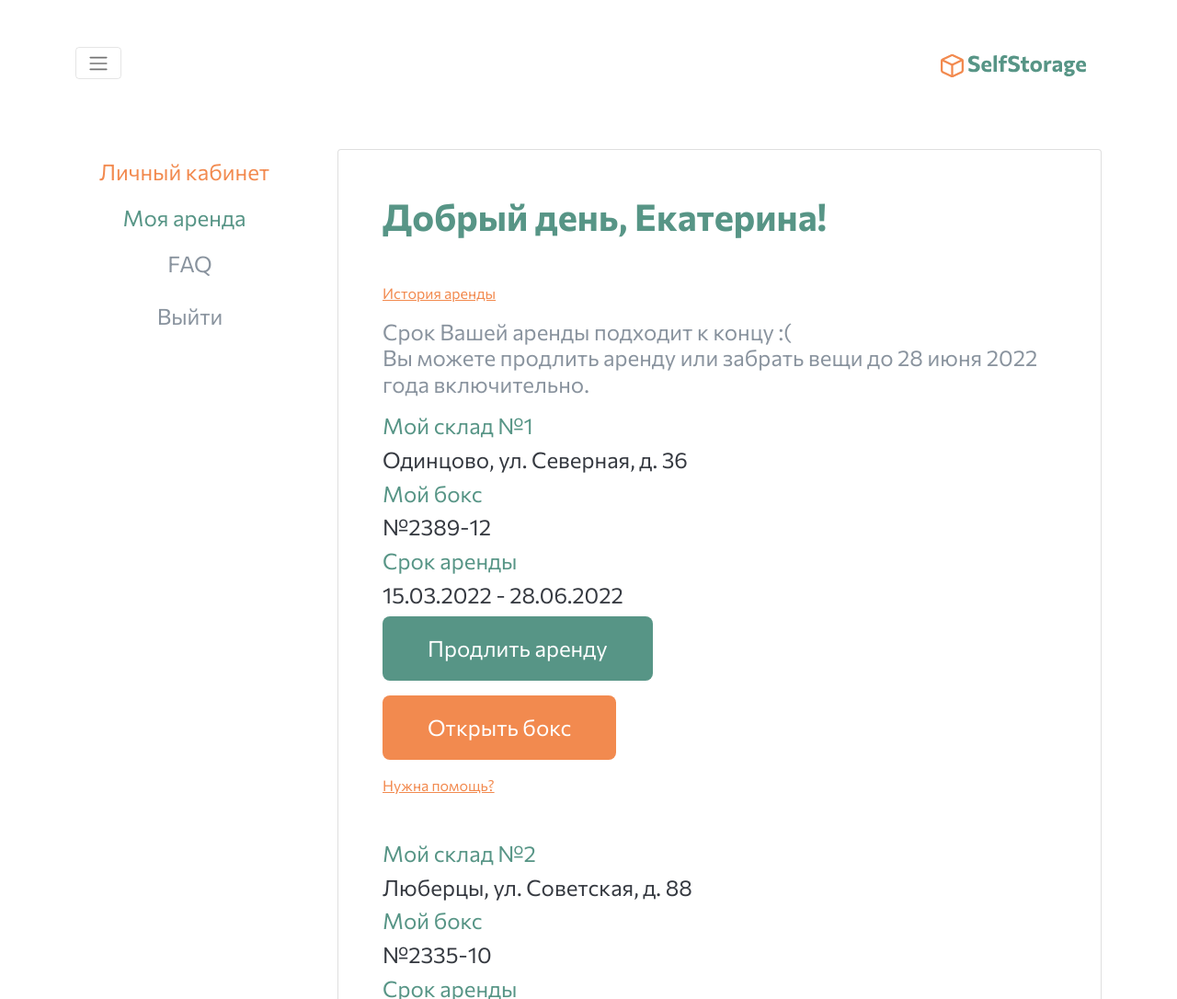
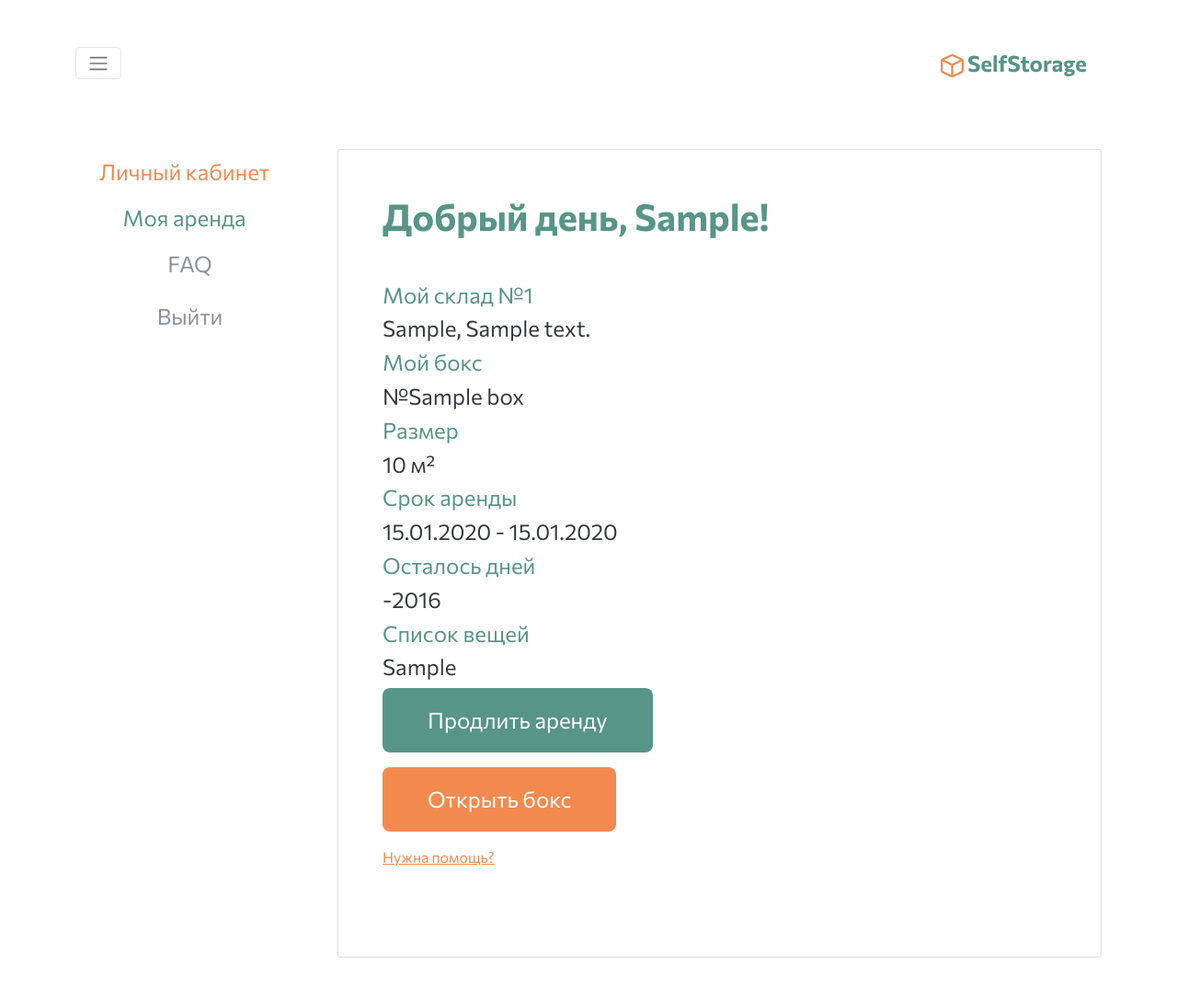
Before and after one commit to svillors/selfstorage, a Django app: page /my-rent/ in a window 1280 px wide, after a click on "Моя аренда". Shown: the top 1086 px of the page at 92% size. Run offline with Django 5.2, Linux system fonts and the light colour scheme; a user stored in the database is signed in; tables that the repository leaves empty hold one stand-in row (values such as "Sample post").

Commit message:
Отображение моих аренд в профиле

```diff
--- a/templates/my-rent.html
+++ b/templates/my-rent.html
@@ -121,32 +121,50 @@
 					</div>
 				</div>
 				<div class="tab-pane fade" id="Rent" role="tabpanel" aria-labelledby="Rent-tab">
-					<h1 class="fw-bold SelfStorage_green mb-5">Добрый день, Екатерина!</h1>
-					<a href="#" class="SelfStorage_orange">История аренды</a>
-					<h4 class="SelfStorage_grey my-3">Срок Вашей аренды подходит к концу :(<br>Вы можете продлить аренду или забрать вещи до 28 июня 2022 года включительно.</h4>
+					<h1 class="fw-bold SelfStorage_green mb-5">Добрый день, {{ request.user.profile.first_name|default:request.user.username }}!</h1>
+					{% if orders %}
+                        {% for order in orders %}
 					        <div class="mb-5">
-						<h4 class="SelfStorage_green">Мой склад №1</h4>
-						<h4>Одинцово, ул. Северная, д. 36</h4>
+						        <h4 class="SelfStorage_green">Мой склад №{{ forloop.counter }}</h4>
+						        <h4>{{ order.box.warehouse.city }}, {{ order.box.warehouse.address }}</h4>
 						        <h4 class="SelfStorage_green">Мой бокс</h4>
-						<h4>№2389-12</h4>
+						        <h4>№{{ order.box.name }}</h4>
+                                <h4 class="SelfStorage_green">Размер</h4>
+                                <h4>{{ order.box.size }} м²</h4>
 						        <h4 class="SelfStorage_green">Срок аренды</h4>
-						<h4>15.03.2022 - 28.06.2022</h4>
+						        <h4>{{ order.date_start|date:"d.m.Y" }} - {{ order.date_end|date:"d.m.Y" }}</h4>
+                                <h4 class="SelfStorage_green">Осталось дней</h4>
+                                <h4>{{ order.expiration_time.days }}</h4>
+                                {% if order.items %}
+                                    <h4 class="SelfStorage_green">Список вещей</h4>
+                                    <h4>{{ order.items }}</h4>
+                                {% endif %}
 						        <div><button class="btn fs_24 px-5 py-3 text-white border-8 SelfStorage__bg_green SelfStorage__btn2_green mb-3">Продлить аренду</button></div>
-						<div><button class="btn fs_24 px-5 py-3 text-white border-8 SelfStorage__bg_orange SelfStorage__btn2_orange mb-3">Открыть бокс</button></div>
-						<a href="#" class="SelfStorage_orange">Нужна помощь?</a>
+						        <div>
+                                    <button class="btn fs_24 px-5 py-3 text-white border-8 SelfStorage__bg_orange SelfStorage__btn2_orange mb-3"
+                                    onclick="document.getElementById('qr-{{ order.id }}').classList.toggle('d-none')">
+                                        Открыть бокс
+                                    </button>
+                                    {% if order.qr_code %}
+                                        <div id="qr-{{ order.id }}" class="mt-3 d-none">
+                                            <img src="{{ order.qr_code.url }}" alt="QR Code" style="max-width: 200px;">
                                         </div>
-
-					<div class="mb-5">
-						<h4 class="SelfStorage_green">Мой склад №2</h4>
-						<h4>Люберцы, ул. Советская, д. 88</h4>
-						<h4 class="SelfStorage_green">Мой бокс</h4>
-						<h4>№2335-10</h4>
-						<h4 class="SelfStorage_green">Срок аренды</h4>
-						<h4>18.03.2022 - 21.09.2022</h4>
-						<div><button class="btn fs_24 px-5 py-3 text-white border-8 SelfStorage__bg_green SelfStorage__btn2_green mb-3">Продлить аренду</button></div>
-						<div><button class="btn fs_24 px-5 py-3 text-white border-8 SelfStorage__bg_orange SelfStorage__btn2_orange mb-3">Открыть бокс</button></div>
-						<a href="#" class="SelfStorage_orange">Нужна помощь?</a>
+                                    {% endif %}
                                 </div>
+						        <a tabindex="0"
+                                   class="SelfStorage_orange"
+                                   data-bs-toggle="popover"
+                                   data-bs-trigger="focus"
+                                   data-bs-placement="top"
+                                   title="Контакты склада"
+                                   data-bs-content="{{ order.box.warehouse.contacts }}">
+                                    Нужна помощь?
+                                </a>
+					        </div>
+                        {% endfor %}
+                    {% else %}
+                        <p class="SelfStorage_grey">У вас пока нет активных аренд.</p>
+                    {% endif %}
 				</div>
 			</div>
 		</div>
@@ -197,6 +215,14 @@
 		<h6 class="SelfStorage_grey text-center mt-5">© 2022 SelfStorage. Использование материалов запрещено без письменного согласия</h6>
 	</div>
 </footer>
+<script>
+  document.addEventListener("DOMContentLoaded", function () {
+    const popoverTriggerList = [].slice.call(document.querySelectorAll('[data-bs-toggle="popover"]'))
+    popoverTriggerList.map(function (popoverTriggerEl) {
+      return new bootstrap.Popover(popoverTriggerEl)
+    })
+  });
+</script>
 <script src="https://cdn.jsdelivr.net/npm/bootstrap@5.0.2/dist/js/bootstrap.bundle.min.js" integrity="sha384-MrcW6ZMFYlzcLA8Nl+NtUVF0sA7MsXsP1UyJoMp4YLEuNSfAP+JcXn/tWtIaxVXM" crossorigin="anonymous"></script>
 </body>
 </html>
--- a/warehouse_app/views.py
+++ b/warehouse_app/views.py
@@ -110,9 +110,12 @@ def profile_view(request):
     else:
         form = ProfileForm(instance=profile)
 
+    orders = Order.objects.filter(customer=user).select_related('box__warehouse')
+
     return render(request, 'my-rent.html', {
         'user': user,
         'profile': form,
+        'orders': orders,
         })
 
 
```
Lines whose indentation alone changed are shown as unchanged.
